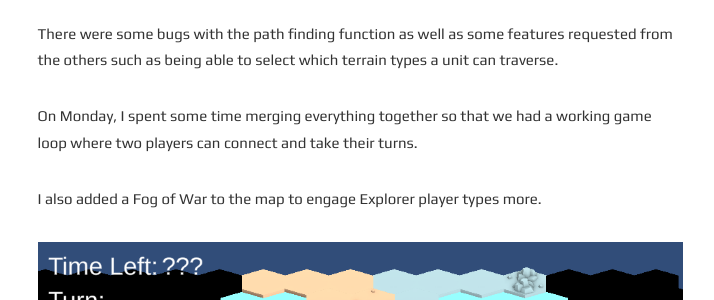
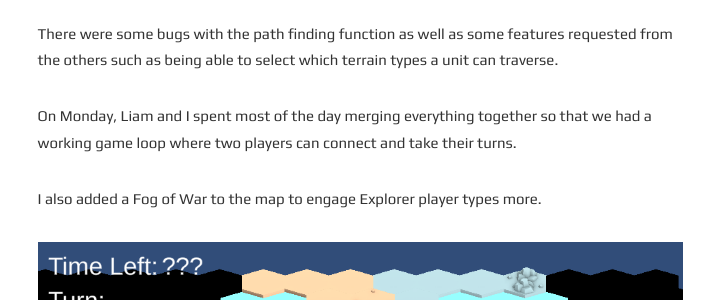
Before and after one commit to zar67/cgd-devlog, a Jekyll site: the page built from _posts/2021-11-30-jam-two-middle.md, in a window 1280 px wide. Shown: the part 706-1006 px from the top of the page, without its empty margins (280-994 px from the left). Built offline with Jekyll 4.4.1, drawn with Linux system fonts in a browser that asks for light colours.

Commit message:
Merging Work

```diff
--- a/_posts/2021-11-30-jam-two-middle.md
+++ b/_posts/2021-11-30-jam-two-middle.md
@@ -20,7 +20,7 @@ This week I focused on fixing the bugs in the world generation and helping the o
 
 There were some bugs with the path finding function as well as some features requested from the others such as being able to select which terrain types a unit can traverse.
 
-On Monday, I spent some time merging everything together so that we had a working game loop where two players can connect and take their turns.
+On Monday, Liam and I spent most of the day merging everything together so that we had a working game loop where two players can connect and take their turns.
 
 I also added a Fog of War to the map to engage Explorer player types more.
 
```
